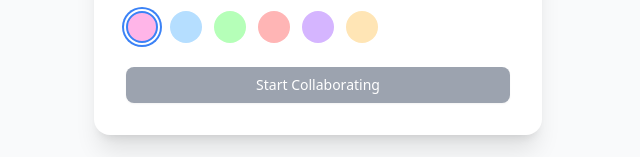
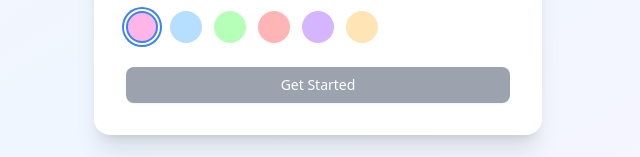
Before and after one commit to aliharis/mosaic, a React (Vite) app in the folder apps/web/: page /login in a window 1280 px wide. Shown: the part 450-607 px from the top of the page, without its empty margins (322-962 px from the left). Built offline with nearby package versions, Linux system fonts and the light colour scheme; what graphql-hooks would draw is missing.

Commit message:
chore(web): update the login page styles

```diff
--- a/apps/web/src/pages/Login.tsx
+++ b/apps/web/src/pages/Login.tsx
@@ -32,7 +32,7 @@ export default function Login() {
   };
 
   return (
-    <div className="min-h-screen flex items-center justify-center bg-gray-50 py-12 px-4 sm:px-6 lg:px-8">
+    <div className="h-screen flex flex-col items-center justify-center relative bg-gradient-to-br from-pink-50 via-blue-50 to-purple-50 animate-gradient">
       <div className="w-full max-w-md rounded-2xl bg-white p-8 shadow-xl">
         <h2 className="text-center text-3xl font-bold text-gray-900">
           Welcome to Mosaic
@@ -87,7 +87,7 @@ export default function Login() {
             disabled={!name.trim()}
             className="w-full rounded-lg bg-blue-600 px-4 py-2 text-sm font-medium text-white shadow-sm transition-colors hover:bg-blue-700 disabled:bg-gray-400"
           >
-            Start Collaborating
+            Get Started
           </button>
         </form>
       </div>
```
